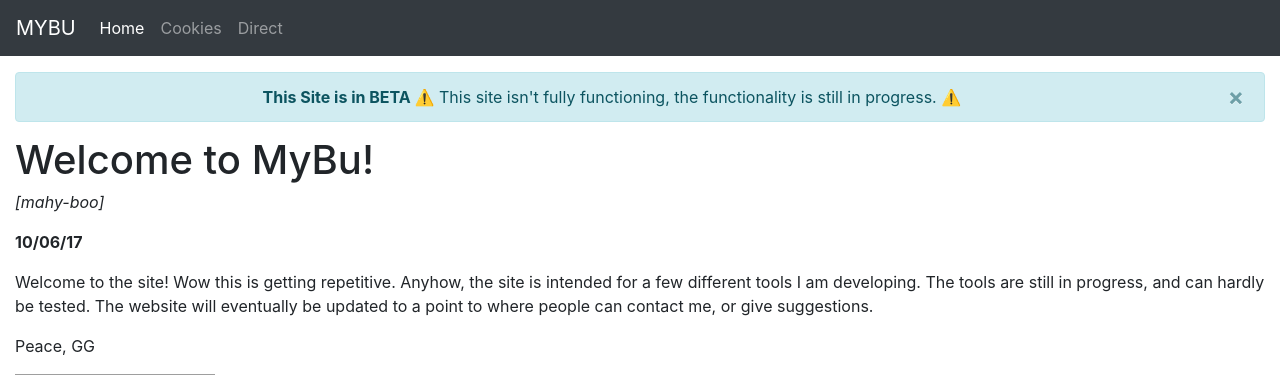
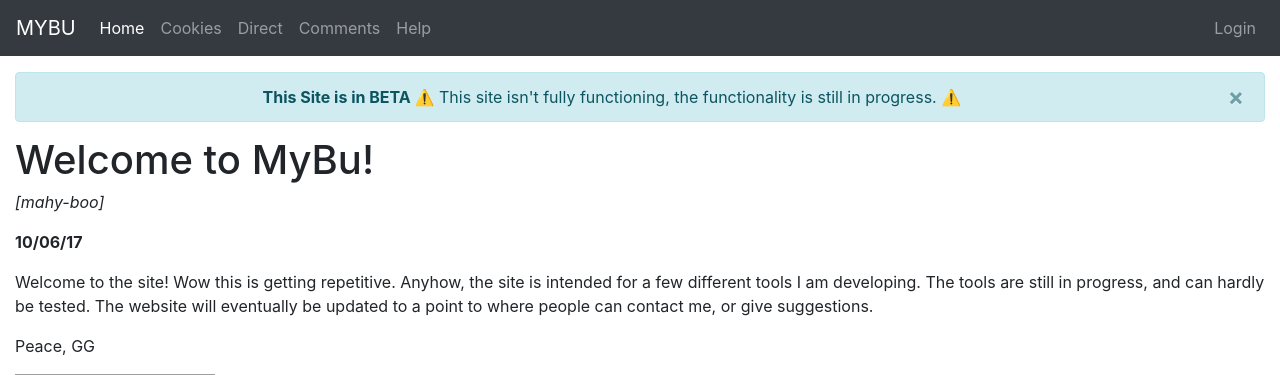
Before and after one commit to gruntygap/MyBuDirectory, a Flask app: page / in a window 1280 px wide. Shown: the top 375 px of the page. Run offline with Flask 2, Linux system fonts and the light colour scheme; some libraries are stand-ins or nearby versions; grey boxes are pictures that could not be loaded.

Commit message:
Added Menu Items
Created Routes

```diff
--- a/app/__init__.py
+++ b/app/__init__.py
@@ -20,6 +20,21 @@ from direct import direct
 @app.route('/')
 def hello_world():
     return render_template('index.html')
+
+
+@app.route('/help')
+def help():
+    return render_template('help.html')
+
+
+@app.route('/comments')
+def comments():
+    return render_template('comments.html')
+
+
+@app.route('/login')
+def comments():
+    return render_template('login.html')
 
 
 @app.route('/read-gstyle/<f_name>/<l_name>')
@@ -47,8 +62,6 @@ def parse_directory_html(f_name, l_name):
                 table = h3.find_next('table')
                 # Searches through Table Rows
                 for cell in table.find_all('tr'):
-                    # TODO create a person object with data:
-                    # TODO person(first_name, last_name, email, photofile, dorm, PO)
                     # Taking the initial <td> cell, which possibly contains a <img tag>
                     pos_image = cell.find_next('td')
                     # if there is a photo link within pos_image, the <img> tag is stored.
--- a/app/templates/base.html
+++ b/app/templates/base.html
@@ -35,11 +35,24 @@
                 <li class="nav-item">
                     <a class="nav-link" href="/direct">Direct</a>
                 </li>
+                <li class="nav-item">
+                    <a class="nav-link" href="/comments">Comments</a>
+                </li>
+                <li class="nav-item">
+                    <a class="nav-link" href="/help">Help</a>
+                </li>
+            </ul>
+            <ul class="navbar-nav ml-auto mt-2 mt-lg-0">
+                <li class="nav-item">
+                    <a class="nav-link" href="/login">Login</a>
+                </li>
+
             </ul>
         </div>
     </nav>
     <div class="container-fluid">
-        <div class="alert alert-info alert-dismissible fade show" role="alert" style="text-align: center; margin: 1rem 0 1rem 0;">
+        <div class="alert alert-info alert-dismissible fade show" role="alert"
+             style="text-align: center; margin: 1rem 0 1rem 0;">
             <button type="button" class="close" data-dismiss="alert" aria-label="Close">
                 <span aria-hidden="true">&times;</span>
             </button>
--- /dev/null
+++ b/app/templates/comments.html
@@ -0,0 +1,4 @@
+{% extends "base.html" %}
+{% block content %}
+    <p>Comment on my N</p>
+{% endblock %}
--- /dev/null
+++ b/app/templates/help.html
@@ -0,0 +1,4 @@
+{% extends "base.html" %}
+{% block content %}
+    <p>Help Me</p>
+{% endblock %}
--- /dev/null
+++ b/app/templates/login.html
@@ -0,0 +1,4 @@
+{% extends "base.html" %}
+{% block content %}
+    <p>LOGIN</p>
+{% endblock %}
```
Also changed, not shown: 2 other files.
